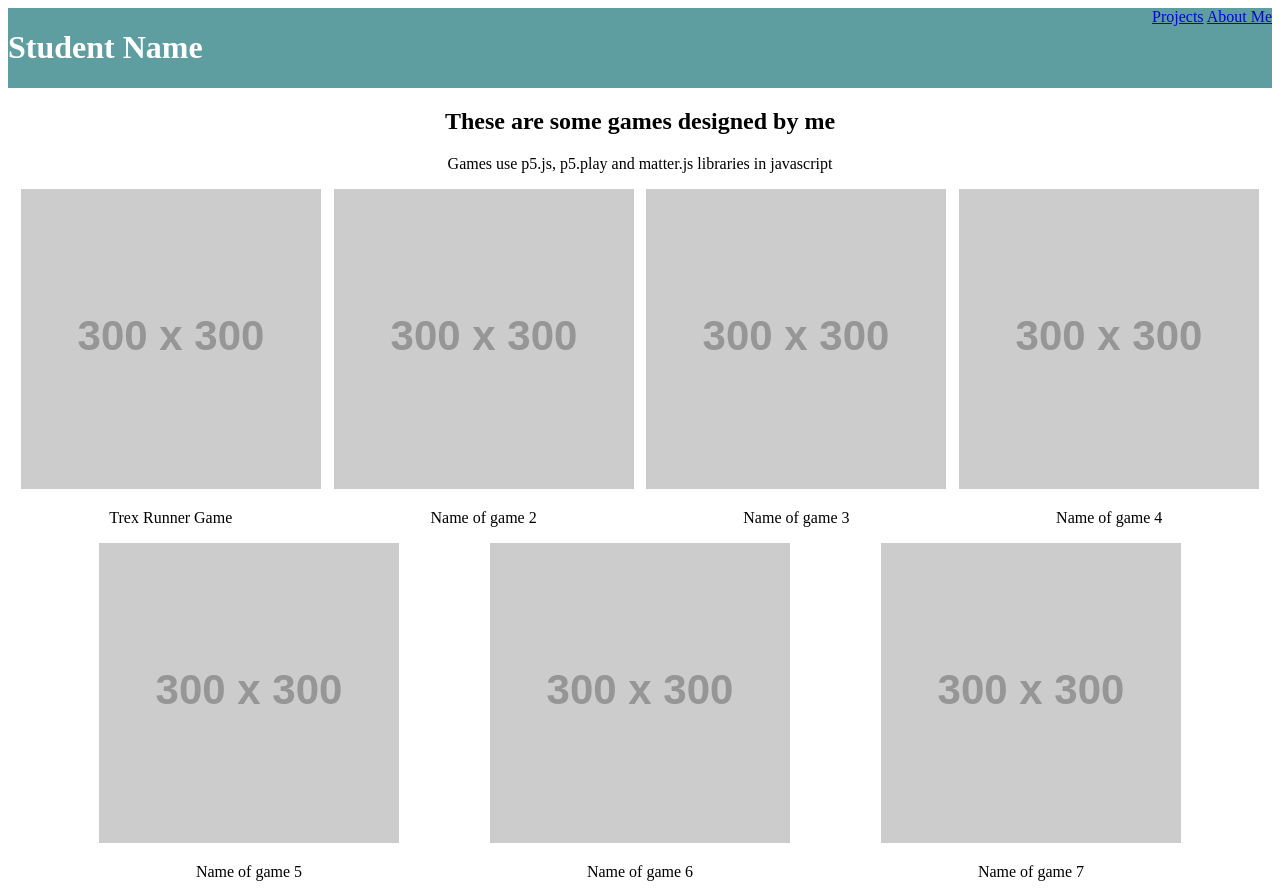
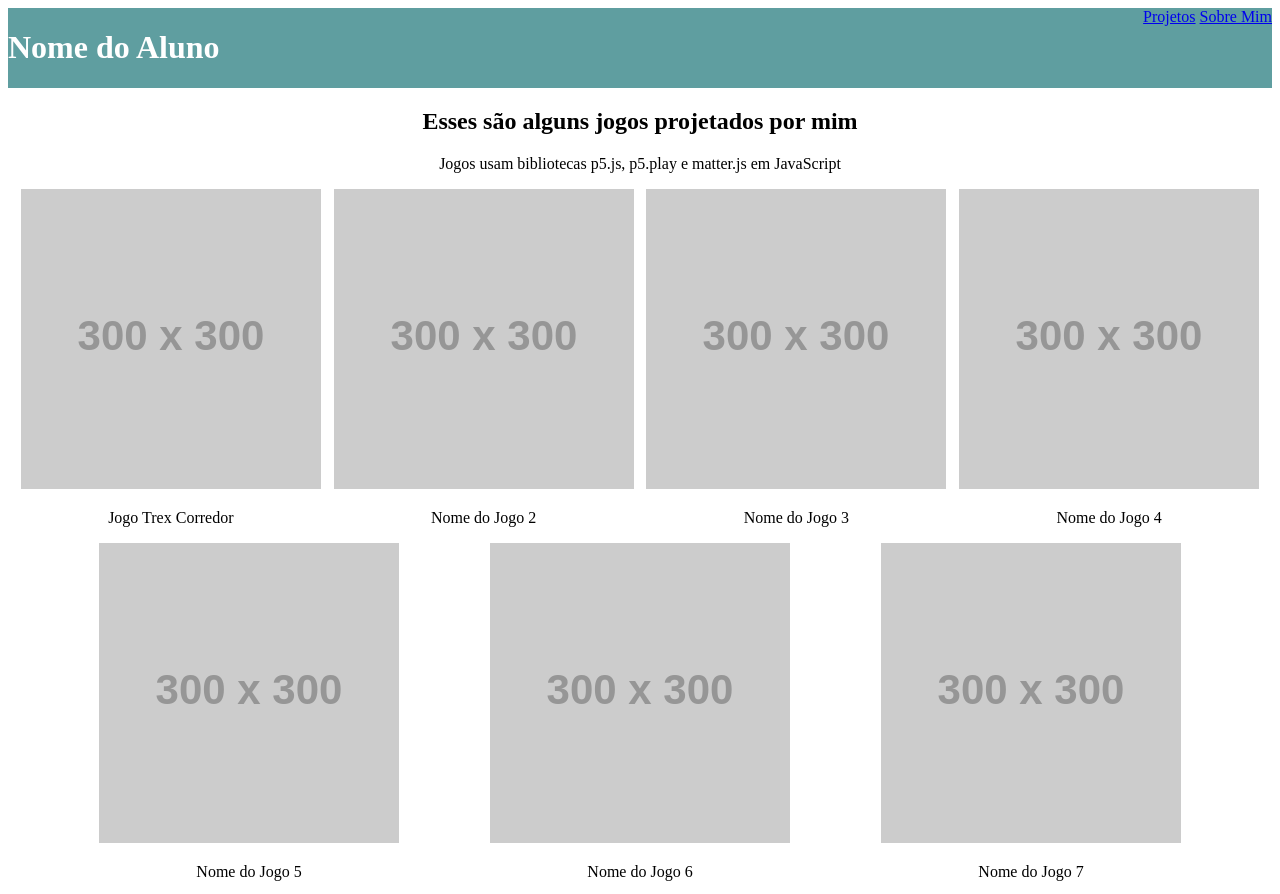
Before and after one commit to c-amilarorigues/PRO_V2_1-1_C50_PCQ_P5_R, a plain HTML site: page index.html in a window 1280 px wide. Shown: the top 894 px of the page. Drawn offline with Linux system fonts and the light colour scheme; placeholder pictures from the web are drawn by us.

Commit message:
Update index.html

```diff
--- a/index.html
+++ b/index.html
@@ -1,7 +1,7 @@
 <!DOCTYPE HTML>
 <html>
     <head>
-        <title>My Portfolio page</title>
+        <title>Meu Portfólio</title>
         <link rel = "stylesheet"
               type = "text/css"
               href = "style.css" />
@@ -9,51 +9,51 @@
 
     <body>
         <div class="header">
-            <h1>Student Name</h1>
+            <h1>Nome do Aluno</h1>
             <div class="menu">
-                <a href="index.html">Projects</a>
-                <a href="aboutme.html">About Me</a>
+                <a href="index.html">Projetos</a>
+                <a href="aboutme.html">Sobre Mim</a>
             </div>
         </div>
 
 
-         <h2>These are some games designed by me</h2>
-         <p>Games use p5.js, p5.play and matter.js libraries in javascript</p>
+         <h2>Esses são alguns jogos projetados por mim</h2>
+         <p>Jogos usam bibliotecas p5.js, p5.play e matter.js em JavaScript</p>
 
         <div class = "grid">
             <div class="item">
                 <a href = "https://editor.p5js.org/whitehatjr/present/ePJrHCACM"><img src="https://via.placeholder.com/300"/></a>
-                <p>Trex Runner Game</p>
+                <p>Jogo Trex Corredor</p>
             </div>
 
             <div class="item">
                 <a href = "#"><img src="https://via.placeholder.com/300"/></a>
-                <p>Name of game 2</p>
+                <p>Nome do Jogo 2</p>
             </div>
 
             <div class="item">
                     <a href = "#"><img src="https://via.placeholder.com/300"/></a>
-                    <p>Name of game 3</p>
+                    <p>Nome do Jogo 3</p>
             </div>
 
             <div class="item">
                     <a href = "#"><img src="https://via.placeholder.com/300"/></a>
-                    <p>Name of game 4</p>
+                    <p>Nome do Jogo 4</p>
             </div>
 
             <div class="item">
                     <a href = "#"><img src="https://via.placeholder.com/300"/></a>
-                    <p>Name of game 5</p>
+                    <p>Nome do Jogo 5</p>
             </div>
 
             <div class="item">
                     <a href = "#"><img src="https://via.placeholder.com/300"/></a>
-                    <p>Name of game 6</p>
+                    <p>Nome do Jogo 6</p>
             </div>
 
             <div class="item">
                     <a href = "#"><img src="https://via.placeholder.com/300"/></a>
-                    <p>Name of game 7</p>
+                    <p>Nome do Jogo 7</p>
             </div>
 
         </div>
```
